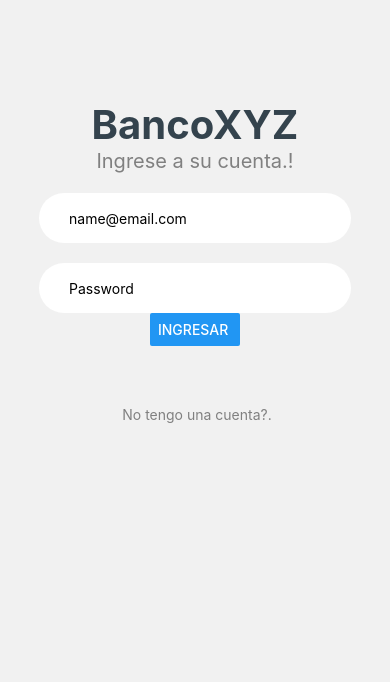
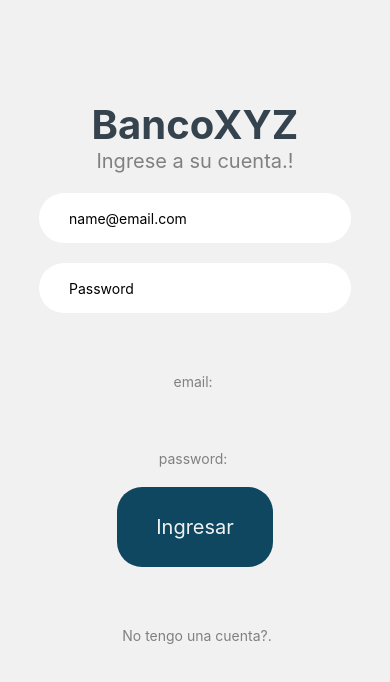
Before and after one commit to matiriva/BancoXYZ, a React Native app: screen / in a window 390 px wide. Shown: the top 682 px of the page. Built offline with nearby package versions, Linux system fonts and the light colour scheme.

Commit message:
Api for service

```diff
--- /dev/null
+++ b/Api/ApiManager.js
@@ -0,0 +1,10 @@
+import axios from 'axios';
+
+const ApiManager = axios.create({
+
+    baseURL: "https://qf5k9fspl0.execute-api.us-east-1.amazonaws.com/default/",
+    responseType: 'json',
+    withCredentials: true,
+  });
+
+export default ApiManager;
--- /dev/null
+++ b/Api/UserApi.js
@@ -0,0 +1,20 @@
+import ApiManager from "./ApiManager";I
+
+export const user_login = async data => {
+try {
+    //const result = await ApiManager('/user/login', {
+    const result = await ApiManager('/', {
+        method: 'POST',
+        headers: {
+            'content-type': 'application/json',
+        },
+        data: data,
+        });
+
+        return result;
+    }
+    catch (error) {
+        return error.response.data;
+
+    }
+};
--- a/App.js
+++ b/App.js
@@ -1,45 +1,155 @@
 import { StatusBar } from 'expo-status-bar';
-import { StyleSheet, Text, TextInput, Button, View } from 'react-native';
-// import ButtonGradient from './components/ButtonGradient';
+import { StyleSheet, Text, TextInput, Pressable, View } from 'react-native';
 import React, { useState } from 'react'
-// import { Button } from 'react-native-web';
-// import AsyncStorage from '@react-native-async-storage/async-storage';
+import AsyncStorage from '@react-native-async-storage/async-storage';
+//import user_login from './Api/UserApi';
+//import ApiManager from './Api/ApiManager';
+//import axios from 'axios';
+import { createNativeStackNavigator } from '@react-navigation/native-stack';
+
 
 export default function App() {
 
-  //const url = "https://jsonplaceholder.typicode.com/posts"
-  const url = "https://qf5k9fspl0.execute-api.us-east-1.amazonaws.com/default/login"
+//const url = "https://qf5k9fspl0.execute-api.us-east-1.amazonaws.com/default/login"
+const url = "https://2k0ic4z7s5.execute-api.us-east-1.amazonaws.com/default/balance"
+
+const loginData = {
+  email: 'wilson@topaz.com',
+  password: "3333"
+};
+
 
   const [email, setEmail] = useState('')
   const [password, setPassword] = useState('')
-  const [token, setToken] = useState(null)
+  const [token, setToken] = useState('fake-jwt-token')
+  const [data, setData] = useState(undefined);
 
-  const onSubmit = async() =>{
-    //await AsyncStorage.setItem('token', email)
-    getAPIdata();
+  const bearer = 'Bearer fake-jwt-token';
 
-    if( email === 'matias' && password === '1234' )  {
+  // const loginData = () => {
+  //   fetch(url, {
+  //       method: 'POST',
+  //       headers: {
+  //           Accept: 'application/json',
+  //           'Content-Type': 'application/json',
+  //           'Authorization': bearer,
+  //       },
+  //       body: JSON.stringify({
+  //           email: email,
+  //           password: password,
+  //           //token: "fake-jwt-token"
+  //       })
+  //   })
 
-       console.log('Loging Ok')
-    }else{
-      console.log('Password Fail')
-    }
+  //       .then((response) => response.json())
+  //       .then(data => {
+  //           if (!data.error) {
 
+  //             console.log('valid data')
+  //             //555setData(data);
+  //             //Alert.alert('invalid data');
+  //               //props.navigation.navigate("Home", { data: data })
+  //           }
+  //           else {
+  //               alert('invalid data');
+  //           }
+  //       })
+  //       .catch((error) => {
+  //           console.error(error);
+  //            alert('invalid data');
+  //       });
+  //     }
+
+// Ejemplo implementando el metodo POST:
+async function getData(url = '', data = {}) {
+  // Opciones por defecto estan marcadas con un *
+  const response = await fetch(url, {
+    method: 'POST', // *GET, POST, PUT, DELETE, etc.
+    mode: 'cors', // no-cors, *cors, same-origin
+    cache: 'no-cache', // *default, no-cache, reload, force-cache, only-if-cached
+    credentials: 'same-origin', // include, *same-origin, omit
+    headers: {
+      'Content-Type': 'application/json',
+      'Authorization': bearer,
+      // 'Content-Type': 'application/x-www-form-urlencoded',
+    },
+    redirect: 'follow', // manual, *follow, error
+    referrerPolicy: 'no-referrer', // no-referrer, *no-referrer-when-downgrade, origin, origin-when-cross-origin, same-origin, strict-origin, strict-origin-when-cross-origin, unsafe-url
+    body: JSON.stringify(data) // body data type must match "Content-Type" header
+  });
+  return response.json(); // parses JSON response into native JavaScript objects
 }
 
 
 
+  const onSubmit = async() =>{
+    //await AsyncStorage.setItem('token', email)
 
-    const [data, setData] = useState(undefined);
+    setEmail(loginData.email)
+    setPassword(loginData.password)
+    //handleLogin();
+   // loginData();
+
+    getData(url, {email: (email), password: (password)
+    })
+    .then(data => {
+      console.log(data); // JSON data parsed by `data.json()` call
+    });
+
+    //alert("Data"+ (data));
+
+    //console.log('Data Token:' + (data))
+
+    navigation.navigate('Principal')
+
+    // if( email === 'matias' && password === '1234' )  {
+    //     alert("Login Ok, id: " + (data));
+    //     console.log('Loging Ok')
+    // }else{
+    //   //console.log('Login Fail: ' + (data.id))
+    //   alert("Login Fail"+ (data.user));
+    //   console.log('Login Fail ' + (data.user))
+    // }
+
+  }
 
   const getAPIdata = async () => {
+  //const url = "https://qf5k9fspl0.execute-api.us-east-1.amazonaws.com/default/login"
+  //const url = "https://2k0ic4z7s5.execute-api.us-east-1.amazonaws.com/default/balance"
+  //const url = "https://qf5k9fspl0.execute-api.us-east-1.amazonaws.com/default/login"
     const url = "https://jsonplaceholder.typicode.com/posts/1";
     let result = await fetch(url);
     result = await result.json();
     setData(result);
   }
 
+// const handleGetToken = async () => {
+//   const dataToken = await AsyncStorage.getItem("token")
+//   if(!dataToken){
+//     navigation.replace("App")
+//   }else{
+//     navigation.replace("Principal")
+//   }
+// }
 
+
+ const handleLogin = async () => {
+      user_login({
+      email: email,
+      password: password,
+      })
+      .then(result => {
+        if (result.status == 200) {
+            setToken(result.token)
+            //AsyncStorage.setItem('token', result.data);
+            //navigation.replace('Principal');
+            }
+      })
+      .catch(err => {
+      	console.error(err);
+      });
+
+  }
 
 
   return (
@@ -58,17 +168,21 @@ export default function App() {
           data?
 
           <View>
-            <Text style={styles.subTitle} >Hola  {data.title}</Text>
+            <Text style={styles.subTitle} >msg:  {data.message}</Text>
           </View>
           : null
 
         }
 
-        {/* <Text style={styles.forgotpassword} >email: {email}</Text> */}
+         <Text style={styles.forgotpassword} >email: {email}</Text>
 
-        {/* <Text style={styles.forgotpassword} > password: {password} </Text> */}
+        <Text style={styles.forgotpassword} > password: {password} </Text>
 
-        <Button title='Ingresar ' style={styles.buttons}  onPress={onSubmit}  />
+        {/* <Button title='Ingresar ' style={styles.buttons}  onPress={onSubmit}  />       */}
+        <Pressable onPress={onSubmit} style={styles.buttons} >
+          <Text style={styles.buttonsText} >Ingresar</Text>
+        </Pressable>
+
         {/* <ButtonGradient   />        */}
         <Text style={styles.forgotpassword} > No tengo una cuenta?.</Text>
         <StatusBar style="auto" />
@@ -121,10 +235,19 @@ const styles = StyleSheet.create({
   buttons: {
     padding: 40,
     marginTop: 20,
-    width: '80%',
-    height: 50,
+    width: '40%',
+    height: 20,
     borderRadius: 25,
     alignItems: 'center',
-    justifyContent: 'center'
+    justifyContent: 'center',
+    color : '#f1f1f1',
+    backgroundColor: '#0F4761',
+  },
+  buttonsText: {
+    fontSize: 20,
+    height: 30,
+    alignItems: 'center',
+    justifyContent: 'center',
+    color : '#f1f1f1',
   },
 });
--- a/screen/Principal.js
+++ b/screen/Principal.js
@@ -3,7 +3,7 @@ import React from 'react';
 import { StyleSheet, Text, View } from 'react-native'
 
 
-export default function Home(){
+export default function Principal(){
 
 const logout = () => {
 
```
Also changed, not shown: package.json (+7 -1 lines), 1 other file (tests, documents, lock files or other folders). Lines whose indentation alone changed are shown as unchanged.
